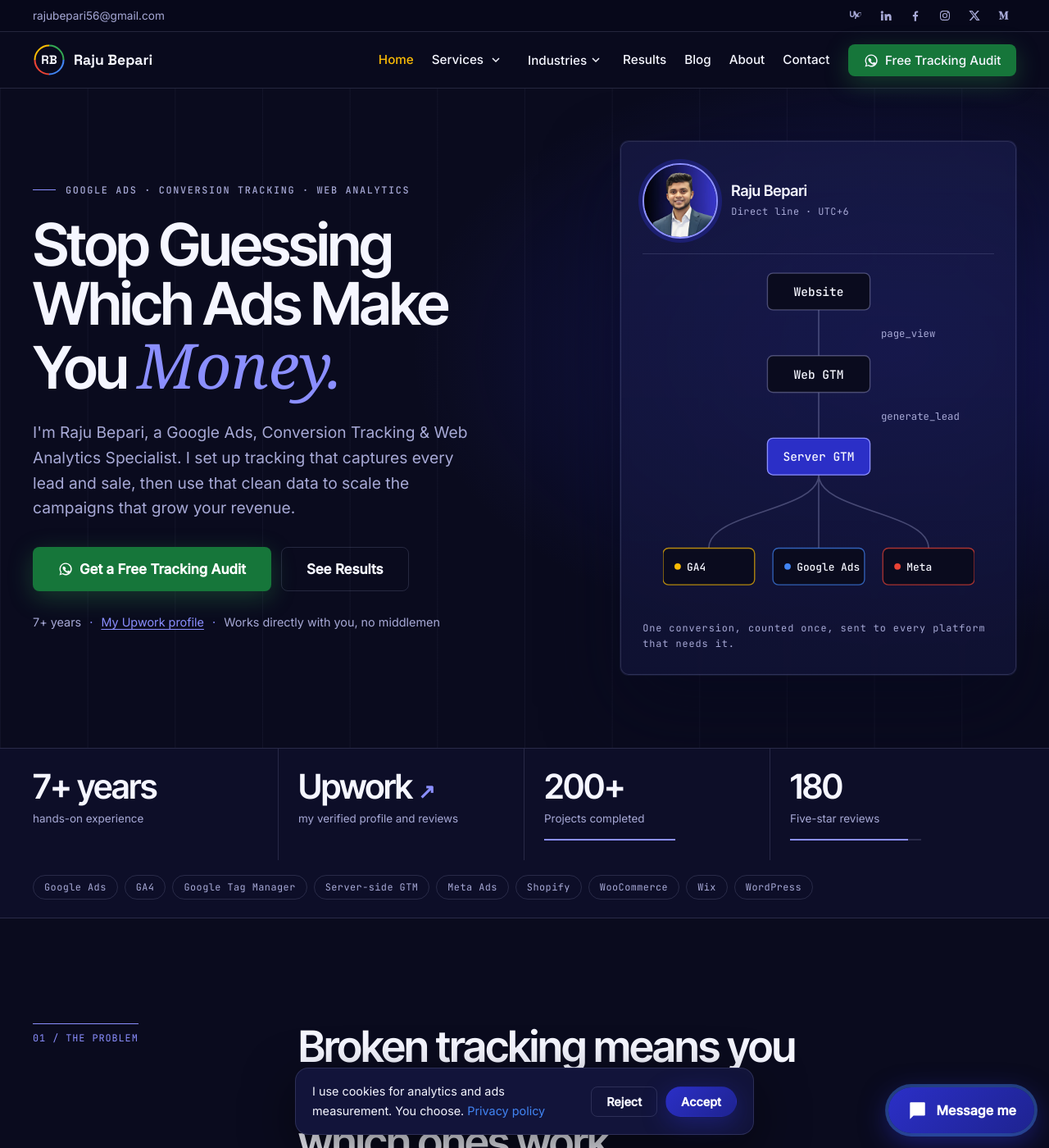
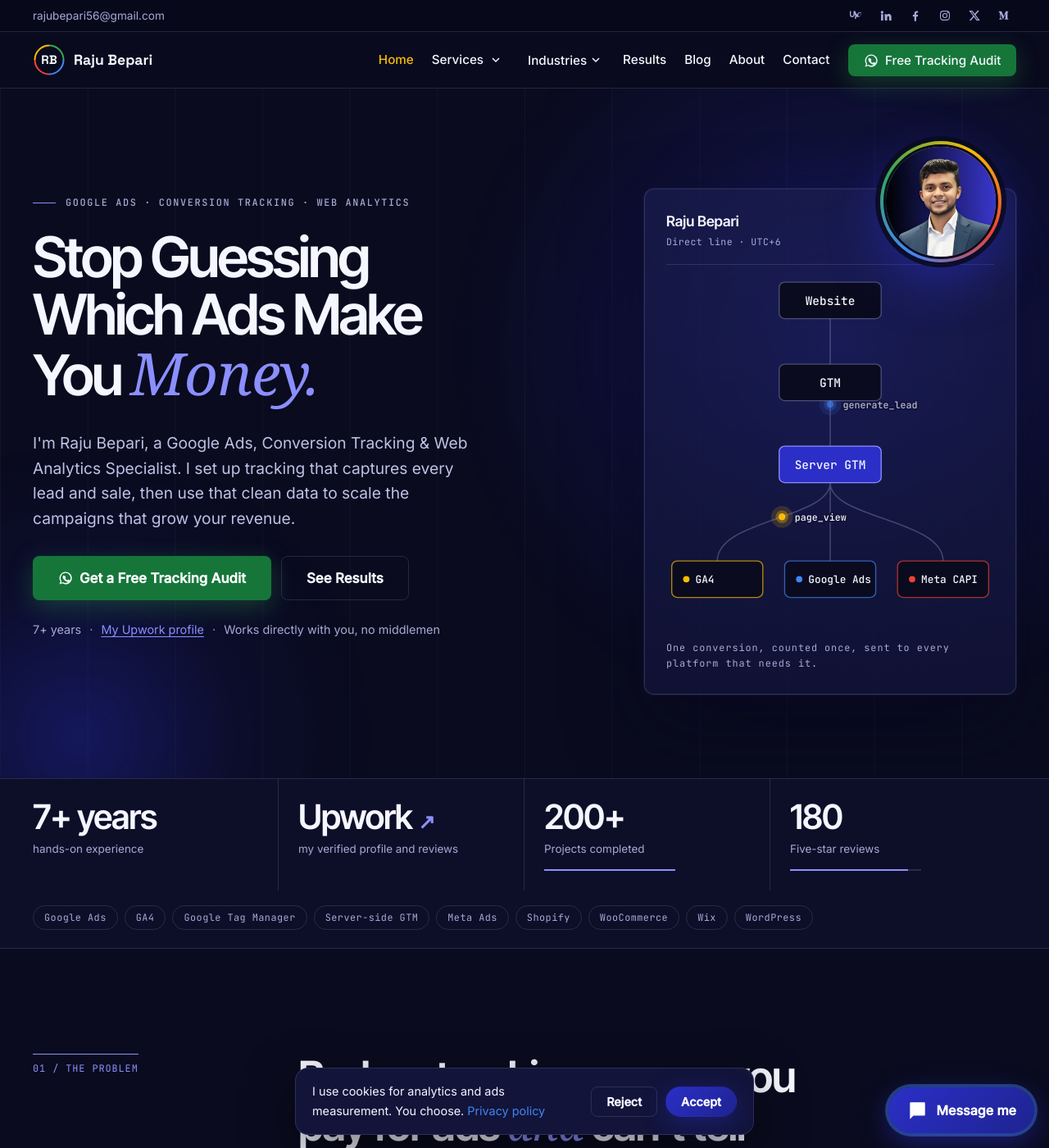
Before and after one commit to rajubepari56/new, a Jekyll site: the page built from index.html, in a window 1280 px wide and 1400 px high. Shown: the whole window at 82% size. Built offline with Jekyll 4.4.1, drawn with Linux system fonts in a browser that asks for light colours; some web fonts are replaced.

Commit message:
Cinematic hero: masked staggered headline, drifting indigo light, photo/console parallax, GSAP signal flow (page_view, generate_lead, purchase), reduced-motion fallback, faster preloader
Co-Authored-By: Claude Sonnet 5.5 <noreply@anthropic.com>
Claude-Session: https://claude.ai/code/session_016WDrj8vpgep71jLvm3mnh4

```diff
--- a/_layouts/default.html
+++ b/_layouts/default.html
@@ -29,6 +29,6 @@
   {% include footer.html %}
   {% include consent-banner.html %}
   <script src="/assets/js/main.js" defer></script>
-  {% if page.url == "/" %}<script src="/assets/js/home.js" defer></script>{% endif %}
+  {% if page.url == "/" %}<script src="/assets/js/home.js" defer></script><script src="/assets/js/hero.js" defer></script>{% endif %}
 </body>
 </html>
--- a/assets/css/home.css
+++ b/assets/css/home.css
@@ -21,32 +21,60 @@
 .h-note{color:var(--muted);margin:22px 0 0;letter-spacing:.04em;text-transform:none!important}
 
 /* hero */
-.h-hero{position:relative;padding:clamp(40px,5vw,72px) 0 clamp(56px,7vw,96px);overflow:hidden;background:
- radial-gradient(900px 560px at 85% 40%,rgba(43,47,199,.34),transparent 65%),
- linear-gradient(90deg,rgba(167,169,214,.06) 1px,transparent 1px) 0 0/calc(100%/12) 100%}
-.h-hero__grid{display:grid;gap:clamp(36px,5vw,64px);grid-template-columns:1fr;align-items:center}
-@media(min-width:960px){.h-hero__grid{grid-template-columns:minmax(0,1.15fr) minmax(0,.85fr)}}
-.h-hero .h-display{font-size:clamp(2.7rem,5.6vw,5rem);max-width:12ch;margin-bottom:28px}
-.h-cta{display:flex;flex-wrap:wrap;gap:12px;margin:32px 0 26px}
+.h-hero{position:relative;padding:clamp(36px,5vw,72px) 0 clamp(64px,8vw,104px);overflow:hidden;isolation:isolate;background:linear-gradient(90deg,rgba(167,169,214,.055) 1px,transparent 1px) 0 0/calc(100%/12) 100%}
+.h-glow{position:absolute;inset:0;z-index:-1;pointer-events:none;overflow:hidden}
+.h-glow i{position:absolute;border-radius:50%;will-change:transform}
+.h-glow i:nth-child(1){width:min(900px,120vw);height:min(900px,120vw);right:-18%;top:-22%;background:radial-gradient(closest-side,rgba(43,47,199,.55),rgba(43,47,199,.14) 55%,transparent);animation:glow-a 16s ease-in-out infinite alternate}
+.h-glow i:nth-child(2){width:min(700px,100vw);height:min(700px,100vw);left:-22%;bottom:-38%;background:radial-gradient(closest-side,rgba(30,35,144,.55),rgba(30,35,144,.12) 55%,transparent);animation:glow-b 20s ease-in-out infinite alternate}
+@keyframes glow-a{to{transform:translate3d(-9%,12%,0) scale(1.12)}}
+@keyframes glow-b{to{transform:translate3d(14%,-10%,0) scale(1.08)}}
+.h-hero__grid{display:grid;gap:clamp(44px,5vw,64px);grid-template-columns:1fr;align-items:center}
+@media(min-width:960px){.h-hero__grid{grid-template-columns:minmax(0,1.2fr) minmax(0,.8fr)}}
+.h-hero .h-display{font:600 clamp(2.7rem,5.35vw,5.1rem)/.98 var(--hf2);letter-spacing:-.045em;max-width:none;margin:0 0 clamp(24px,3vw,34px);text-wrap:balance}
+.h-hero .h-display em{font-size:1.04em;letter-spacing:-.01em;padding-right:.04em}
+.ln{display:block;overflow:hidden;padding:.04em .12em .16em 0;margin:0 -.12em -.16em 0;white-space:nowrap}
+.ln__i{display:inline-block;transform:translate3d(0,112%,0);animation:ln-in 1s var(--ease) forwards;animation-delay:calc(.2s + var(--i)*.12s);will-change:transform}
+@keyframes ln-in{to{transform:none}}
+.h-rise{opacity:0;transform:translate3d(0,18px,0);animation:rise .8s var(--ease) forwards;animation-delay:var(--d,.6s)}
+@keyframes rise{to{opacity:1;transform:none}}
+.h-pop{opacity:0;transform:translate3d(0,26px,0) scale(.985);animation:rise .9s var(--ease) .45s forwards}
+.h-sub{max-width:44ch;color:#BFC1E6}
+.h-cta{display:flex;flex-wrap:wrap;gap:12px;margin:30px 0 24px}
+.h-cta .btn{position:relative;overflow:hidden;transition:box-shadow .3s,border-color .3s,background .3s}
+.h-cta .btn:after{content:"";position:absolute;inset:0;background:linear-gradient(105deg,transparent 35%,rgba(255,255,255,.22) 50%,transparent 65%);transform:translate3d(-120%,0,0);transition:transform .7s var(--ease)}
+.h-cta .btn:hover:after{transform:translate3d(120%,0,0)}
+.h-cta .btn--ghost:hover{border-color:var(--tint);background:rgba(139,143,255,.08)}
 .h-trust{font-size:.9rem;color:var(--muted);margin:0}
 .h-trust i{font-style:normal;margin:0 6px;color:var(--tint)}
 .h-trust a{text-decoration:underline;text-underline-offset:3px}
 
-/* console */
-.h-console{margin:0;background:linear-gradient(180deg,rgba(26,29,77,.62),rgba(18,20,58,.72));border:1px solid var(--hair);border-radius:10px;padding:clamp(16px,2.2vw,26px);box-shadow:0 0 0 1px rgba(139,143,255,.1),0 40px 90px rgba(7,8,30,.6);backdrop-filter:blur(6px)}
-.h-console__bar{display:flex;align-items:center;gap:16px;padding-bottom:18px;margin-bottom:8px;border-bottom:1px solid var(--hair)}
-.h-console__bar img{width:76px;height:76px;border-radius:50%;object-fit:cover;object-position:50% 20%;border:2px solid var(--tint);box-shadow:0 0 0 5px rgba(43,47,199,.35);flex:none}
-@media(min-width:960px){.h-console__bar img{width:92px;height:92px}}
-.h-console__bar b{display:block;font:600 1.15rem var(--hf2)}.h-console__bar span{font:.74rem var(--mono);color:var(--muted);letter-spacing:.04em}
-.h-flow{width:100%;height:auto;display:block}
-.h-flow--tall{max-width:380px;margin:12px auto 0}
+/* stage: photo + console with parallax layers */
+.h-stage{position:relative;padding-top:58px;max-width:460px;margin-inline:auto;width:100%}
+@media(min-width:960px){.h-stage{margin-inline:0 0}}
+.h-photo{position:absolute;z-index:3;top:0;right:clamp(8px,4%,28px);will-change:transform}
+.h-photo__in{width:clamp(112px,15vw,148px);aspect-ratio:1;border-radius:50%;padding:4px;background:conic-gradient(from 210deg,#4285F4,#34A853,#FBBC05,#EA4335,#4285F4);box-shadow:0 0 0 6px rgba(10,11,30,.85),0 24px 60px rgba(43,47,199,.55);will-change:transform}
+.h-photo img{display:block;width:100%;height:100%;border-radius:50%;object-fit:cover;object-position:50% 18%;border:3px solid var(--bg)}
+.h-console{margin:0;position:relative;background:linear-gradient(180deg,rgba(26,29,77,.7),rgba(18,20,58,.78));border:1px solid var(--hair);border-radius:12px;padding:clamp(18px,2.2vw,26px);box-shadow:0 0 0 1px rgba(139,143,255,.1),0 40px 90px rgba(7,8,30,.6);backdrop-filter:blur(6px)}
+.h-console__bar{display:flex;align-items:center;justify-content:space-between;gap:12px;padding:2px 0 16px;margin-bottom:6px;border-bottom:1px solid var(--hair);padding-right:min(132px,32%)}
+.h-console__bar b{display:block;font:600 1.1rem var(--hf2)}.h-console__bar span{font:.72rem var(--mono);color:var(--muted);letter-spacing:.04em}
+.h-flow{width:100%;height:auto;display:block;max-width:400px;margin:10px auto 0;overflow:visible}
+.h-flow__node{transform-box:fill-box;transform-origin:center}
 .h-flow__node rect{fill:#0A0B1E;stroke:rgba(167,169,214,.4);stroke-width:1.2}
 .h-flow__node text{fill:var(--text);font:500 13px var(--mono)}
 .h-flow__node--t text{font-size:11.5px}
 .h-flow__node--core rect{fill:#2B2FC7;stroke:#8B8FFF}
 .h-flow__node--t rect{stroke:var(--c);stroke-opacity:.7}.h-flow__node--t circle{fill:var(--c)}
-.h-flow__cap text{fill:#A7A9D6;font:400 11px var(--mono)}
-.h-console__cap{margin:10px 0 0;color:var(--muted);text-transform:none!important;letter-spacing:.02em}
+.sig{opacity:0}
+.sig__h{fill:var(--c);opacity:.16}.sig__m{fill:var(--c);opacity:.32}.sig__d{fill:var(--c)}
+.sig text{fill:#F5F6FF;font:500 10.5px var(--mono);paint-order:stroke;stroke:#12143A;stroke-width:4px;stroke-linejoin:round}
+.h-console__cap{margin:12px 0 0;color:var(--muted);text-transform:none!important;letter-spacing:.02em}
+
+@media(prefers-reduced-motion:reduce){
+ .ln__i,.h-rise,.h-pop{animation:none;transform:none;opacity:1}
+ .h-glow i{animation:none}
+}
+.rm-hero .ln__i,.rm-hero .h-rise,.rm-hero .h-pop{animation:none;transform:none;opacity:1}
+.rm-hero .h-glow i{animation:none}
 
 /* trust strip */
 .h-strip{border-block:1px solid var(--hair);background:rgba(18,20,58,.35)}
@@ -189,3 +217,4 @@
 .h-svc__intro .h-h2{font-size:clamp(1.7rem,3vw,2.7rem)}
 .h-row{grid-template-columns:150px 1fr 34px}
 @media(max-width:420px){.h-row{grid-template-columns:104px 1fr 30px;font-size:.8rem}}
+@media(max-width:560px){.h-hero .h-display{font-size:clamp(2.7rem,12.2vw,3.2rem)}.h-cta .btn{flex:1 1 100%;justify-content:center}.h-eyebrow{letter-spacing:.1em;font-size:.68rem}}
--- a/assets/css/main.css
+++ b/assets/css/main.css
@@ -124,12 +124,12 @@ code,.mono{font-family:var(--mono)}
 .lenis.lenis-stopped{overflow:hidden}
 /* preloader (CSS only, max 1.2s) */
 #preloader{display:none;position:fixed;inset:0;z-index:200;background:var(--bg);place-items:center}
-.has-preloader #preloader{display:grid;animation:pl-out .25s ease 0.95s forwards}
+.has-preloader #preloader{display:grid;animation:pl-out .2s ease .5s forwards}
 #preloader svg{width:96px;height:96px;overflow:visible}
-#preloader .pl-ring{fill:none;stroke-width:2.5;stroke-dasharray:33 99;opacity:0;animation:pl-ring .5s ease forwards}
-#preloader .pl-ring:nth-child(1){stroke:var(--blue);animation-delay:.1s}#preloader .pl-ring:nth-child(2){stroke:var(--red);animation-delay:.25s}
-#preloader .pl-ring:nth-child(3){stroke:var(--yellow);animation-delay:.4s}#preloader .pl-ring:nth-child(4){stroke:var(--green);animation-delay:.55s}
-#preloader .pl-txt{fill:none;stroke:var(--text);stroke-width:1.2;font:700 18px var(--hf);stroke-dasharray:140;stroke-dashoffset:140;animation:pl-draw .8s ease .1s forwards}
+#preloader .pl-ring{fill:none;stroke-width:2.5;stroke-dasharray:33 99;opacity:0;animation:pl-ring .3s ease forwards}
+#preloader .pl-ring:nth-child(1){stroke:var(--blue);animation-delay:.02s}#preloader .pl-ring:nth-child(2){stroke:var(--red);animation-delay:.1s}
+#preloader .pl-ring:nth-child(3){stroke:var(--yellow);animation-delay:.18s}#preloader .pl-ring:nth-child(4){stroke:var(--green);animation-delay:.26s}
+#preloader .pl-txt{fill:none;stroke:var(--text);stroke-width:1.2;font:700 18px var(--hf);stroke-dasharray:140;stroke-dashoffset:140;animation:pl-draw .45s ease .05s forwards}
 @keyframes pl-draw{to{stroke-dashoffset:0;fill:var(--text)}}
 @keyframes pl-ring{from{opacity:0;transform:scale(.9);transform-origin:24px 24px}to{opacity:1;transform:none}}
 @keyframes pl-out{to{opacity:0;visibility:hidden}}
--- /dev/null
+++ b/assets/js/hero.js
@@ -0,0 +1,85 @@
+/* Hero: signal flow, pointer and scroll parallax. Headline and content reveal are pure CSS, so nothing waits for this file. */
+(function () {
+  'use strict';
+  var d = document, svg = d.getElementById('h-flow');
+  if (!svg) return;
+  var sigs = [].slice.call(svg.querySelectorAll('.sig'));
+  var reduce = (window.matchMedia && matchMedia('(prefers-reduced-motion: reduce)').matches) ||
+    d.documentElement.classList.contains('rm');
+  var NS = 'http://www.w3.org/2000/svg';
+
+  /* Reduced motion: show each signal parked at its destination with its label. No animation, no library. */
+  if (reduce) {
+    d.documentElement.classList.add('rm-hero');
+    var park = { ra: .9, rb: .7, rc: .9 };
+    sigs.forEach(function (g) {
+      var id = g.getAttribute('data-r'), p = svg.querySelector('#' + id), pt = p.getPointAtLength(p.getTotalLength() * park[id]);
+      g.setAttribute('transform', 'translate(' + pt.x.toFixed(1) + ' ' + pt.y.toFixed(1) + ')');
+      if (id === 'rc') { var t = g.querySelector('text'); t.setAttribute('x', -14); t.setAttribute('text-anchor', 'end'); }
+      g.style.opacity = 1;
+    });
+    return;
+  }
+
+  function start() {
+    if (!window.RB) return setTimeout(start, 60);
+    RB.afterPaint(function () {
+      RB.gsap().then(function (gsap) {
+        var ST = window.ScrollTrigger, nodes = {};
+        svg.querySelectorAll('[data-n]').forEach(function (n) { nodes[n.getAttribute('data-n')] = n; });
+        var pulse = function (k) {
+          var n = nodes[k]; if (!n) return;
+          gsap.fromTo(n, { scale: 1 }, { scale: 1.08, duration: .16, yoyo: true, repeat: 1, ease: 'power2.out', overwrite: 'auto' });
+        };
+
+        /* signals: each one loops on its own timeline, evenly staggered */
+        var tls = [], dest = ['t0', 't1', 't2'];
+        sigs.forEach(function (g, i) {
+          var path = '#' + g.getAttribute('data-r');
+          var tl = gsap.timeline({ repeat: -1, repeatDelay: .55, delay: .9 + i * 1.25 });
+          tl.set(g, { opacity: 0 })
+            .to(g, { opacity: 1, duration: .25 }, 0)
+            .to(g, { motionPath: { path: path, autoRotate: false }, duration: 3.3, ease: 'none' }, 0)
+            /* the signal disappears into each GTM container and comes out the other side */
+            .to(g, { opacity: 0, duration: .1 }, .52).to(g, { opacity: 1, duration: .14 }, 1.1)
+            .to(g, { opacity: 0, duration: .1 }, 1.62).to(g, { opacity: 1, duration: .14 }, 2.2)
+            .to(g, { opacity: 0, duration: .3 }, 3.0)
+            .call(pulse, ['web'], 0)
+            .call(pulse, ['gtm'], .62)
+            .call(pulse, ['sgtm'], 1.72)
+            .call(pulse, [dest[i]], 3.2);
+          tls.push(tl);
+        });
+
+        /* pause when the tab is hidden or the hero is off screen */
+        var onScreen = true, hidden = d.hidden;
+        var sync = function () { tls.forEach(function (t) { (onScreen && !hidden) ? t.resume() : t.pause(); }); };
+        d.addEventListener('visibilitychange', function () { hidden = d.hidden; sync(); });
+        if ('IntersectionObserver' in window) {
+          new IntersectionObserver(function (es) { onScreen = es[0].isIntersecting; sync(); }, { threshold: 0 }).observe(d.getElementById('h-stage'));
+        }
+
+        /* scroll parallax: photo drifts up slightly faster than the page; glow drifts down */
+        var hero = d.querySelector('.h-hero');
+        gsap.to('#h-photo', { y: -34, ease: 'none', scrollTrigger: { trigger: hero, start: 'top top', end: 'bottom top', scrub: .6 } });
+        gsap.to('.h-glow', { y: 70, ease: 'none', scrollTrigger: { trigger: hero, start: 'top top', end: 'bottom top', scrub: .6 } });
+
+        /* pointer parallax (fine pointers only): photo moves most, console a little, glow opposite */
+        if (matchMedia('(hover:hover) and (pointer:fine)').matches) {
+          var photo = gsap.quickTo('.h-photo__in', 'x', { duration: .9, ease: 'power3.out' }),
+              photoY = gsap.quickTo('.h-photo__in', 'y', { duration: .9, ease: 'power3.out' }),
+              cons = gsap.quickTo('.h-console', 'x', { duration: 1.1, ease: 'power3.out' }),
+              consY = gsap.quickTo('.h-console', 'y', { duration: 1.1, ease: 'power3.out' }),
+              glow = gsap.quickTo('.h-glow i:first-child', 'x', { duration: 1.6, ease: 'power3.out' }),
+              glowY = gsap.quickTo('.h-glow i:first-child', 'y', { duration: 1.6, ease: 'power3.out' });
+          hero.addEventListener('pointermove', function (e) {
+            var r = hero.getBoundingClientRect(), nx = (e.clientX - r.left) / r.width - .5, ny = (e.clientY - r.top) / r.height - .5;
+            photo(nx * 26); photoY(ny * 20); cons(nx * -8); consY(ny * -6); glow(nx * -60); glowY(ny * -40);
+          }, { passive: true });
+        }
+        ST.refresh();
+      }).catch(function () {});
+    });
+  }
+  start();
+})();
--- a/assets/js/main.js
+++ b/assets/js/main.js
@@ -205,7 +205,7 @@
 
   /* ---- preloader cleanup ---- */
   var pl=d.getElementById('preloader');
-  if(pl)setTimeout(function(){pl.remove();root.classList.remove('has-preloader');},1250);
+  if(pl)setTimeout(function(){pl.remove();root.classList.remove('has-preloader');},760);
 
   /* ---- Lenis smooth scroll (after first paint, desktop) ---- */
   if(fine&&!reduce){
--- a/index.html
+++ b/index.html
@@ -25,38 +25,43 @@ faqs:
 {% capture audit_wa %}{% include wa.html text='Hi Raju, I would like a free tracking audit for my ads' %}{% endcapture %}
 
 <section class="h-hero" aria-labelledby="hero-h1">
+  <div class="h-glow" aria-hidden="true"><i></i><i></i></div>
   <div class="wrap">
     <div class="h-hero__grid">
       <div class="h-hero__copy">
-        <p class="h-eyebrow reveal">Google Ads &middot; Conversion Tracking &middot; Web Analytics</p>
-        <h1 id="hero-h1" class="h-display reveal">Stop Guessing Which Ads Make You <em>Money.</em></h1>
-        <p class="h-sub reveal">I'm Raju Bepari, a Google Ads, Conversion Tracking &amp; Web Analytics Specialist. I set up tracking that captures every lead and sale, then use that clean data to scale the campaigns that grow your revenue.</p>
-        <div class="h-cta reveal">
+        <p class="h-eyebrow h-rise" style="--d:.55s">Google Ads &middot; Conversion Tracking &middot; Web Analytics</p>
+        <h1 id="hero-h1" class="h-display">
+          <span class="ln"><span class="ln__i" style="--i:0">Stop Guessing</span></span>
+          <span class="ln"><span class="ln__i" style="--i:1">Which Ads Make</span></span>
+          <span class="ln"><span class="ln__i" style="--i:2">You <em>Money.</em></span></span>
+        </h1>
+        <p class="h-sub h-rise" style="--d:.85s">I'm Raju Bepari, a Google Ads, Conversion Tracking &amp; Web Analytics Specialist. I set up tracking that captures every lead and sale, then use that clean data to scale the campaigns that grow your revenue.</p>
+        <div class="h-cta h-rise" style="--d:1s">
           {% include audit-cta.html class="btn btn--wa btn--lg magnetic" label="Get a Free Tracking Audit" loc="hero" %}
-          <a class="btn btn--ghost btn--lg" href="#results" data-event="cta_click" data-cta-text="See Results" data-link-location="hero">See Results</a>
+          <a class="btn btn--ghost btn--lg magnetic" href="#results" data-event="cta_click" data-cta-text="See Results" data-link-location="hero">See Results</a>
         </div>
-        <p class="h-trust reveal">{{ S.experience }} <i aria-hidden="true">&middot;</i> <a href="{{ S.socials.upwork }}" target="_blank" rel="noopener me" data-event="upwork_click" data-link-location="hero">My Upwork profile</a> <i aria-hidden="true">&middot;</i> Works directly with you, no middlemen</p>
+        <p class="h-trust h-rise" style="--d:1.12s">{{ S.experience }} <i aria-hidden="true">&middot;</i> <a href="{{ S.socials.upwork }}" target="_blank" rel="noopener me" data-event="upwork_click" data-link-location="hero">My Upwork profile</a> <i aria-hidden="true">&middot;</i> Works directly with you, no middlemen</p>
       </div>
-      <figure class="h-console reveal" aria-label="How a conversion travels from my client's website to GA4, Google Ads and Meta">
-        <div class="h-console__bar">
-          <img src="/assets/images/raju-hero.webp" width="500" height="500" fetchpriority="high" alt="Raju Bepari, Google Ads and conversion tracking specialist">
-          <div><b>Raju Bepari</b><span>Direct line &middot; UTC+6</span></div>
-        </div>
-        <svg class="h-flow h-flow--tall" viewBox="0 0 340 380" role="img" aria-label="Website to Google Tag Manager to Server GTM, then split to GA4, Google Ads and Meta">
-          <g fill="none" stroke="rgba(167,169,214,.35)" stroke-width="1.5"><path d="M170 50V100M170 140V190M170 230C170 270 50 270 50 310M170 230V310M170 230C170 270 290 270 290 310"/></g>
-          <circle r="4.5" fill="#FBBC05" stroke="#FBBC05" stroke-opacity=".3" stroke-width="9" opacity="0"><animateMotion dur="4.2s" begin="0s" repeatCount="indefinite" path="M170 50V230C170 270 50 270 50 310"/><animate attributeName="opacity" values="0;1;1;0" keyTimes="0;.1;.9;1" dur="4.2s" begin="0s" repeatCount="indefinite"/></circle>
-          <circle r="4.5" fill="#4285F4" stroke="#4285F4" stroke-opacity=".3" stroke-width="9" opacity="0"><animateMotion dur="4.2s" begin="1.4s" repeatCount="indefinite" path="M170 50V310"/><animate attributeName="opacity" values="0;1;1;0" keyTimes="0;.1;.9;1" dur="4.2s" begin="1.4s" repeatCount="indefinite"/></circle>
-          <circle r="4.5" fill="#EA4335" stroke="#EA4335" stroke-opacity=".3" stroke-width="9" opacity="0"><animateMotion dur="4.2s" begin="2.8s" repeatCount="indefinite" path="M170 50V230C170 270 290 270 290 310"/><animate attributeName="opacity" values="0;1;1;0" keyTimes="0;.1;.9;1" dur="4.2s" begin="2.8s" repeatCount="indefinite"/></circle>
-          <g class="h-flow__node"><rect x="114" y="10" width="112" height="40" rx="6"/><text x="170" y="35" text-anchor="middle">Website</text></g>
-          <g class="h-flow__node"><rect x="114" y="100" width="112" height="40" rx="6"/><text x="170" y="125" text-anchor="middle">Web GTM</text></g>
-          <g class="h-flow__node h-flow__node--core"><rect x="114" y="190" width="112" height="40" rx="6"/><text x="170" y="215" text-anchor="middle">Server GTM</text></g>
-          <g class="h-flow__node h-flow__node--t" style="--c:#FBBC05"><rect x="0" y="310" width="100" height="40" rx="6"/><circle cx="16" cy="330" r="3.5"/><text x="26" y="335">GA4</text></g>
-          <g class="h-flow__node h-flow__node--t" style="--c:#4285F4"><rect x="120" y="310" width="100" height="40" rx="6"/><circle cx="136" cy="330" r="3.5"/><text x="146" y="335">Google Ads</text></g>
-          <g class="h-flow__node h-flow__node--t" style="--c:#EA4335"><rect x="240" y="310" width="100" height="40" rx="6"/><circle cx="256" cy="330" r="3.5"/><text x="266" y="335">Meta</text></g>
-          <g class="h-flow__cap"><text x="238" y="80">page_view</text><text x="238" y="170">generate_lead</text></g>
-        </svg>
-        <figcaption class="h-console__cap mono">One conversion, counted once, sent to every platform that needs it.</figcaption>
-      </figure>
+      <div class="h-stage h-pop" id="h-stage">
+        <div class="h-photo" id="h-photo"><div class="h-photo__in"><img src="/assets/images/raju-hero.webp" width="500" height="500" fetchpriority="high" alt="Raju Bepari, Google Ads and conversion tracking specialist"></div></div>
+        <figure class="h-console" aria-label="How a conversion travels from my client's website to GA4, Google Ads and Meta">
+          <div class="h-console__bar"><div><b>Raju Bepari</b><span>Direct line &middot; UTC+6</span></div></div>
+          <svg class="h-flow" id="h-flow" viewBox="0 0 360 392" role="img" aria-label="Signals page_view, generate_lead and purchase travel from Website through Web GTM and Server GTM to GA4, Google Ads and Meta CAPI">
+            <g fill="none" stroke="rgba(167,169,214,.32)" stroke-width="1.4"><path d="M180 50V100M180 140V190M180 230C180 270 56 270 56 316M180 230V316M180 230C180 270 304 270 304 316"/></g>
+            <g fill="none" stroke="none"><path id="ra" d="M180 50V230C180 270 56 270 56 316"/><path id="rb" d="M180 50V316"/><path id="rc" d="M180 50V230C180 270 304 270 304 316"/></g>
+            <g class="sig" data-r="ra" style="--c:#FBBC05"><circle class="sig__h" r="12"/><circle class="sig__m" r="7"/><circle class="sig__d" r="3.8"/><text x="14" y="4">page_view</text></g>
+            <g class="sig" data-r="rb" style="--c:#4285F4"><circle class="sig__h" r="12"/><circle class="sig__m" r="7"/><circle class="sig__d" r="3.8"/><text x="14" y="4">generate_lead</text></g>
+            <g class="sig" data-r="rc" style="--c:#EA4335"><circle class="sig__h" r="12"/><circle class="sig__m" r="7"/><circle class="sig__d" r="3.8"/><text x="14" y="4">purchase</text></g>
+            <g class="h-flow__node" data-n="web"><rect x="124" y="10" width="112" height="40" rx="6"/><text x="180" y="35" text-anchor="middle">Website</text></g>
+            <g class="h-flow__node" data-n="gtm"><rect x="124" y="100" width="112" height="40" rx="6"/><text x="180" y="125" text-anchor="middle">GTM</text></g>
+            <g class="h-flow__node h-flow__node--core" data-n="sgtm"><rect x="124" y="190" width="112" height="40" rx="6"/><text x="180" y="215" text-anchor="middle">Server GTM</text></g>
+            <g class="h-flow__node h-flow__node--t" data-n="t0" style="--c:#FBBC05"><rect x="6" y="316" width="100" height="40" rx="6"/><circle cx="22" cy="336" r="3.5"/><text x="32" y="340">GA4</text></g>
+            <g class="h-flow__node h-flow__node--t" data-n="t1" style="--c:#4285F4"><rect x="130" y="316" width="100" height="40" rx="6"/><circle cx="146" cy="336" r="3.5"/><text x="156" y="340">Google Ads</text></g>
+            <g class="h-flow__node h-flow__node--t" data-n="t2" style="--c:#EA4335"><rect x="254" y="316" width="100" height="40" rx="6"/><circle cx="270" cy="336" r="3.5"/><text x="280" y="340">Meta CAPI</text></g>
+          </svg>
+          <figcaption class="h-console__cap mono">One conversion, counted once, sent to every platform that needs it.</figcaption>
+        </figure>
+      </div>
     </div>
   </div>
 </section>
```
